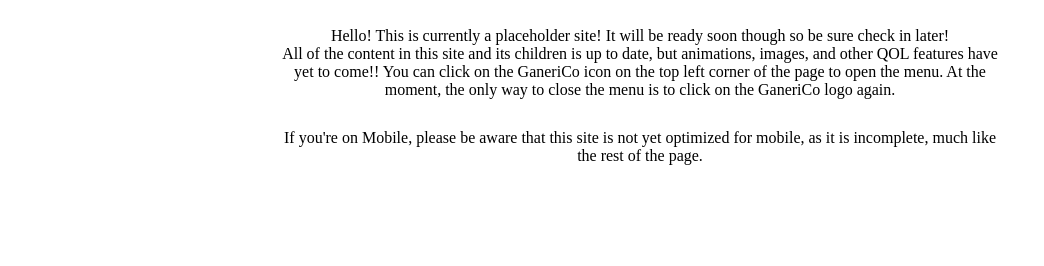
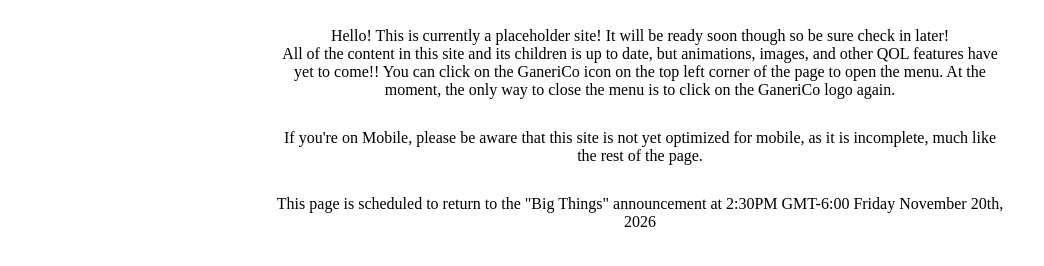
Before and after one commit to Mendiz-Fern/ganerico-web, a plain HTML site: page index.html in a window 1280 px wide. Shown: the part 300-566 px from the top of the page, without its empty margins (0-1044 px from the left). Drawn offline with Linux system fonts and the light colour scheme.

Commit message:
Added maintenance disclaimer to index.html

```diff
--- a/index.html
+++ b/index.html
@@ -35,6 +35,7 @@
         <p style="padding-top: 30px;">Hello! This is currently a placeholder site! It will be ready soon though so be sure check in later!</p>
         <p> All of the content in this site and its children is up to date, but animations, images, and other QOL features have yet to come!! You can click on the GaneriCo icon on the top left corner of the page to open the menu. At the moment, the only way to close the menu is to click on the GaneriCo logo again.</p>
         <p style="padding-top: 30px;">If you're on Mobile, please be aware that this site is not yet optimized for mobile, as it is incomplete, much like the rest of the page.</p>
+        <p style="padding-top: 30px;">This page is scheduled to return to the "Big Things" announcement at 2:30PM GMT-6:00 Friday November 20th, 2026</p>
     </main>
 
     <script src="src/script.js"></script>
```
